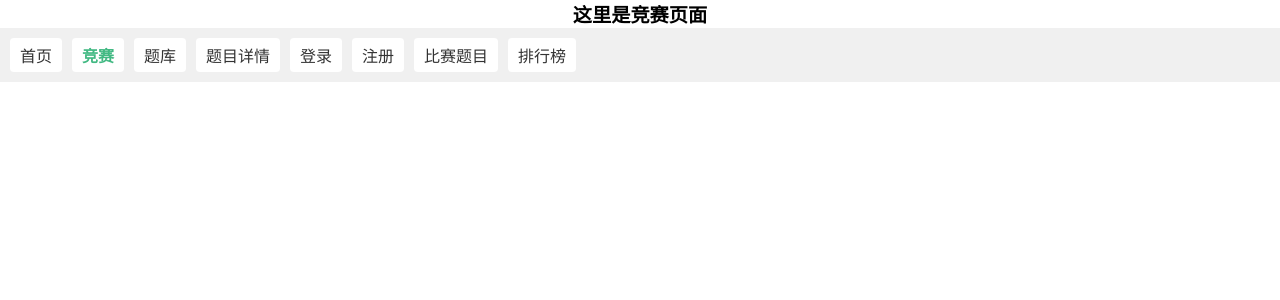
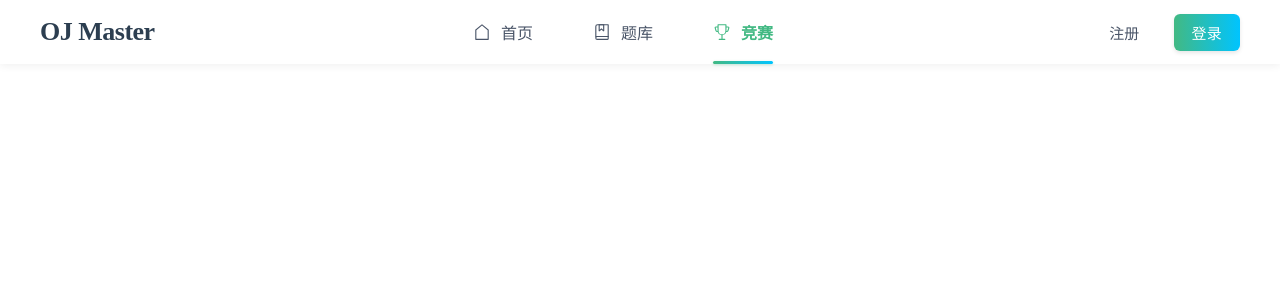
Before and after one commit to JGG0sbp66/reborn_oj_master, a Vue app: page /nav/competition in a window 1280 px wide. Shown: the top 300 px of the page. Built offline with nearby package versions, Linux system fonts and the light colour scheme.

Commit message:
更新竞赛页面和首页，替换组件为headerheader，移除不必要的元素，简化结构

```diff
--- a/src/views/nav/competition.vue
+++ b/src/views/nav/competition.vue
@@ -1,13 +1,12 @@
 <template>
-  <showtitle text="这里是竞赛页面" />
-  <navlinks />
+  <headerheader />
 </template>
 
 
 <script setup lang="ts">
 import { ref, reactive } from "vue"
 import showtitle from "@/components/test/showtitle.vue"
-import navlinks from "@/components/test/navlinks.vue";
+import headerheader from "@/components/headerheader.vue";
 </script>
 
 
--- a/src/views/nav/home.vue
+++ b/src/views/nav/home.vue
@@ -1,6 +1,7 @@
 <template>
+  <headerheader />
   <div class="home-container">
-    <headerheader />
+
 
     <div class="main-content">
       <!-- 轮播图部分 -->
```
